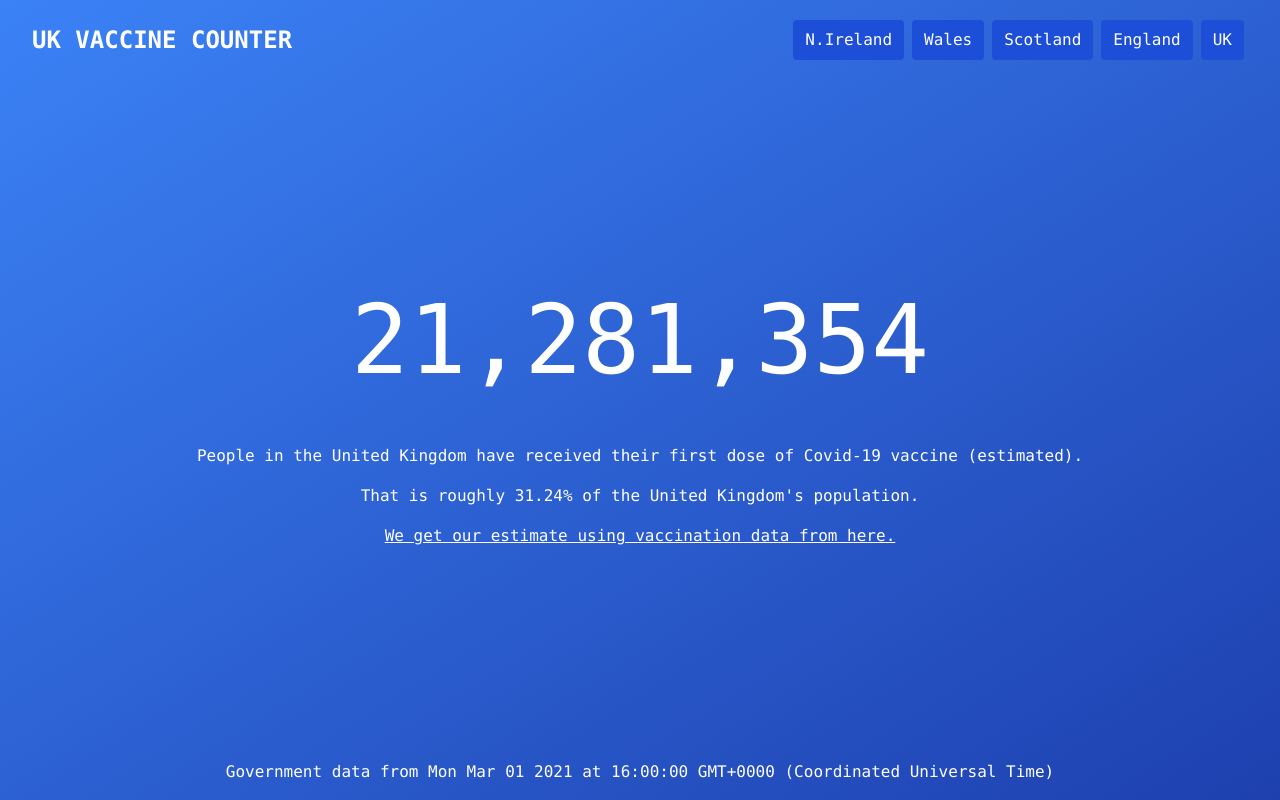
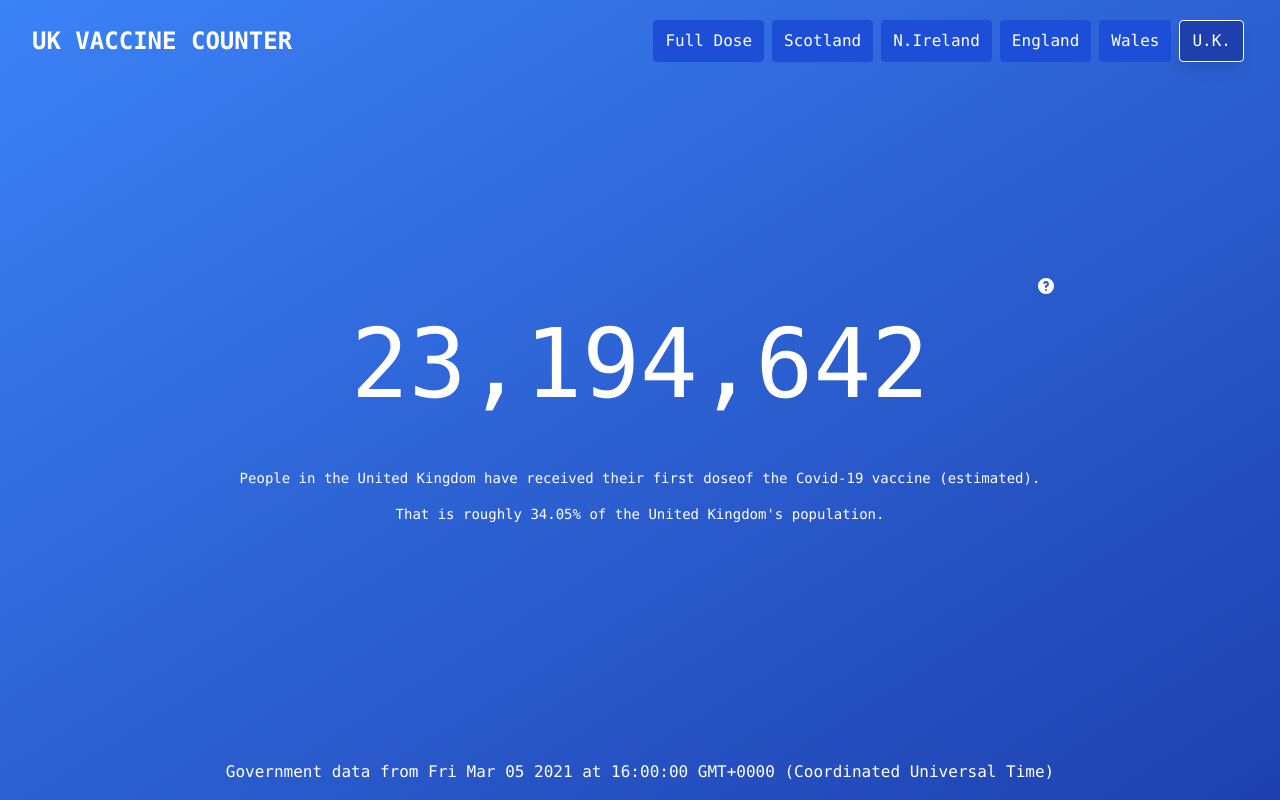
Before and after one commit to GeorgeElliott/VaccineCounter, a React (Create React App) app: page / in a window 1280 px wide. Built offline with nearby package versions, Linux system fonts and the light colour scheme.

Commit message:
Full Doses (#8)
- Added ability to choose to view full doses
- Added information modal
- Cleaned up some of the html

```diff
--- a/src/App.js
+++ b/src/App.js
@@ -1,6 +1,7 @@
 import React from "react";
 import NavBar from "./NavBar";
 import Loader from "./Loader";
+import Modal from "./Modal";
 
 class App extends React.Component {
   state = {
@@ -9,52 +10,63 @@ class App extends React.Component {
       {
         code: "uk",
         population: 68123219,
-        vaccineCount: 20275451,
-        dateUpdated: new Date(2021, 2, 1, 16, 0, 0, 0),
-        dailySevenDayAverage: 364515.9,
+        vaccineCount: 20982571,
+        vaccineCountFullDose: 963862,
+        dateUpdated: new Date(2021, 2, 5, 16, 0, 0, 0),
+        dailySevenDayAverage: 327248,
+        dailySevenDayAverageFullDose: 37592,
         formattedName: "the United Kingdom",
-        minUpdateInterval: 4000,
-        maxUpdateInterval: 6020,
+        buttonText: "U.K.",
       },
       {
         code: "wal",
         population: 3150000,
-        vaccineCount: 925669,
-        dateUpdated: new Date(2021, 2, 1, 16, 0, 0, 0),
-        dailySevenDayAverage: 9060.1,
+        vaccineCount: 951540,
+        vaccineCountFullDose: 139445,
+        dateUpdated: new Date(2021, 2, 5, 16, 0, 0, 0),
+        dailySevenDayAverage: 8895.7,
+        dailySevenDayAverageFullDose: 9942,
         formattedName: "Wales",
-
+        buttonText: "Wales",
       },
       {
         code: "eng",
         population: 56290000,
-        vaccineCount: 17212804,
-        dateUpdated: new Date(2021, 2, 1, 16, 0, 0, 0),
-        dailySevenDayAverage: 322104.3,
+        vaccineCount: 17785702,
+        vaccineCountFullDose: 684220,
+        dateUpdated: new Date(2021, 2, 5, 16, 0, 0, 0),
+        dailySevenDayAverage: 284387.1,
+        dailySevenDayAverageFullDose: 20325.9,
         formattedName: "England",
-        minUpdateInterval: 3000,
-        maxUpdateInterval: 4700,
+        buttonText: "England",
       },
       {
         code: "nir",
         population: 1890000,
-        vaccineCount: 525400,
-        dateUpdated: new Date(2021, 2, 1, 16, 0, 0, 0),
-        dailySevenDayAverage: 9624.3,
+        vaccineCount: 556721,
+        vaccineCountFullDose: 40139,
+        dateUpdated: new Date(2021, 2, 5, 16, 0, 0, 0),
+        dailySevenDayAverage: 9304,
+        dailySevenDayAverageFullDose: 1214.6,
         formattedName: "Northern Ireland",
+        buttonText: "N.Ireland",
       },
       {
         code: "scot",
         population: 5460000,
-        vaccineCount: 1611578,
-        dateUpdated: new Date(2021, 2, 1, 16, 0, 0, 0),
-        dailySevenDayAverage: 23727.1,
+        vaccineCount: 1688608,
+        vaccineCountFullDose: 100058,
+        dateUpdated: new Date(2021, 2, 5, 16, 0, 0, 0),
+        dailySevenDayAverage: 24661.1,
+        dailySevenDayAverageFullDose: 6199.6,
         formattedName: "Scotland",
+        buttonText: "Scotland",
       },
     ],
     activeCountry: {},
     valueToAdd: null,
     percentageOfPopulation: null,
+    fullDoseToggled: false,
   };
 
   componentDidMount() {
@@ -72,7 +84,7 @@ class App extends React.Component {
   }
 
   getFormattedTime() {
-    if (this.state.activeCountry.dateUpdated) {
+    if (this.state.activeCountry && this.state.activeCountry.dateUpdated) {
       return (
         <div>{`Government data from ${this.state.activeCountry.dateUpdated.toDateString()} at ${this.state.activeCountry.dateUpdated.toTimeString()}`}</div>
       );
@@ -84,27 +96,21 @@ class App extends React.Component {
   renderContent() {
     if (!this.state.loading) {
       return (
-        <div>
+        <div className="relative">
+          <Modal formattedTime={this.getFormattedTime}/>
           <h2 className="text-center text-6xl leading-loose md:text-8xl py-12">
             {Math.floor(this.state.vaccineCount).toLocaleString()}
           </h2>
-          <div className="text-center mx-6 py-2">
-            People in {this.state.activeCountry.formattedName} have received
-            their first dose of Covid-19 vaccine (estimated).
+          <div className="text-center text-sm mx-6 py-2">
+            People in {this.state.activeCountry.formattedName} have received{" "}
+            {!this.state.fullDoseToggled
+              ? "their first dose"
+              : "all required doses"}
+            of the Covid-19 vaccine (estimated).
           </div>
-          <div className="text-center mx-6 py-2">
+          <div className="text-center text-sm mx-6 py-2">
             That is roughly {this.state.percentageOfPopulation.toFixed(2)}% of{" "}
             {this.state.activeCountry.formattedName}'s population.
-          </div>
-          <div className="text-center mx-6 py-2">
-            <a
-              className="underline"
-              target="_blank"
-              rel="noreferrer"
-              href="https://coronavirus.data.gov.uk/details/vaccinations"
-            >
-              We get our estimate using vaccination data from here.
-            </a>
           </div>
         </div>
       );
@@ -117,28 +123,39 @@ class App extends React.Component {
     return (
       <div>
         <header className="w-full mx-auto p-4 md:absolute">
-          <NavBar toggleCountry={this.changeActiveCountry} />
+          <NavBar
+            countries={this.state.countries}
+            activeCountry={
+              this.state.activeCountry ? this.state.activeCountry.code : "uk"
+            }
+            toggleCountry={this.changeActiveCountry}
+            toggleFullDose={this.toggleFullDose}
+          />
         </header>
         <main className="flex md:h-screen h-full flex-row justify-center items-center flex-grow">
           {this.renderContent()}
         </main>
-        <footer className="md:absolute relative bottom-0 w-full p-4 sm:pt-10 sm:pb-4 sm:px-4 mx-auto text-center">
+        <footer className="md:absolute bottom-0 w-full p-4 md:pt-10 mx-auto text-center">
           {this.getFormattedTime()}
         </footer>
       </div>
     );
   }
 
-  setActiveCountry(activeCountry) {
+  setActiveCountry(activeCountry, isFullDose = false) {
     this.setState({
       loading: true,
     });
-    var dateDiff = new Date().getTime() - activeCountry.dateUpdated.getTime();
-    var secondsBetween = Math.abs(dateDiff) / 1000;
-    var vaccinesPerSecond = activeCountry.dailySevenDayAverage / 86400;
-    const vaccineCount =
-      activeCountry.vaccineCount + secondsBetween * vaccinesPerSecond;
-
+    const dateDiff = new Date().getTime() - activeCountry.dateUpdated.getTime();
+    const secondsBetween = Math.abs(dateDiff) / 1000;
+    const vaccinesPerSecond =
+      (!isFullDose
+        ? activeCountry.dailySevenDayAverage
+        : activeCountry.dailySevenDayAverageFullDose) / 86400;
+    const baseVaccineCount = !isFullDose
+      ? activeCountry.vaccineCount
+      : activeCountry.vaccineCountFullDose;
+    const vaccineCount = baseVaccineCount + secondsBetween * vaccinesPerSecond;
     this.setState({
       activeCountry: activeCountry,
       valueToAdd: vaccinesPerSecond,
@@ -147,36 +164,18 @@ class App extends React.Component {
       loading: false,
     });
 
-    var interval = activeCountry.code === "uk" || activeCountry.code === "eng" ?
-      Math.floor(Math.random() * (activeCountry.maxUpdateInterval - activeCountry.minUpdateInterval)) + activeCountry.minUpdateInterval :
-      1000;
-
-    this.totalInterval = setInterval(
-      () => {
-        interval = Math.floor(Math.random() * (activeCountry.maxUpdateInterval - activeCountry.minUpdateInterval)) + activeCountry.minUpdateInterval;
-        if(vaccinesPerSecond > 3){
-          var now = new Date();
-          var future = new Date(now.getTime() + interval);
-          let dateDiff = future.getTime() - now.getTime();
-          var secondsBetween = Math.abs(dateDiff) / 1000;
-          this.animateValue(this.state.vaccineCount, this.state.vaccineCount + secondsBetween * vaccinesPerSecond, 500);
-        }
-        else
-        {
-          interval = 1000;
+    this.totalInterval = setInterval(() => {
       this.setState({
         vaccineCount: this.state.vaccineCount + this.state.valueToAdd,
       });
-        }
-      },
-      interval
-    );
+    }, 1000);
 
     this.percentInterval = setInterval(
       () =>
         this.setState({
           percentageOfPopulation:
-            (this.state.vaccineCount / activeCountry.population) * 100,
+            (this.state.vaccineCount / this.state.activeCountry.population) *
+            100,
         }),
       10000
     );
@@ -184,23 +183,18 @@ class App extends React.Component {
 
   changeActiveCountry = (code) => {
     this.stopIntervals();
-    this.setActiveCountry(this.state.countries.find((x) => x.code === code));
+    this.setActiveCountry(
+      this.state.countries.find((x) => x.code === code),
+      this.state.fullDoseToggled
+    );
   };
 
-  animateValue(start, end, duration) {
-    let startTimestamp = null;
-    const step = (timestamp) => {
-      if (!startTimestamp) startTimestamp = timestamp;
-      const progress = Math.min((timestamp - startTimestamp) / duration, 1);
+  toggleFullDose = (isToggled) => {
     this.setState({
-        vaccineCount: Math.floor(progress * (end - start) + start),
+      fullDoseToggled: isToggled,
     });
-      if (progress < 1) {
-        window.requestAnimationFrame(step);
-      }
+    this.setActiveCountry(this.state.activeCountry, isToggled);
   };
-    window.requestAnimationFrame(step);
-  }
 }
 
 export default App;
--- /dev/null
+++ b/src/Modal.js
@@ -0,0 +1,112 @@
+import React from "react";
+
+export default function Modal(props) {
+  const [showModal, setShowModal] = React.useState(false);
+
+  return (
+    <div className="sm:relative">
+      <div
+        className="absolute md:top-2 md:right-2 top-2 right-7 cursor-pointer hover:animate-pulse"
+        onClick={() => setShowModal(true)}
+      >
+        <svg
+          className="w-5 h-5 fill-current"
+          xmlns="http://www.w3.org/2000/svg"
+          viewBox="0 0 20 20"
+          fill="currentColor"
+        >
+          <path
+            fillRule="evenodd"
+            d="M18 10a8 8 0 11-16 0 8 8 0 0116 0zm-8-3a1 1 0 00-.867.5 1 1 0 11-1.731-1A3 3 0 0113 8a3.001 3.001 0 01-2 2.83V11a1 1 0 11-2 0v-1a1 1 0 011-1 1 1 0 100-2zm0 8a1 1 0 100-2 1 1 0 000 2z"
+            clipRule="evenodd"
+          />
+        </svg>
+      </div>
+      {showModal ? (
+        <>
+          <div
+            className="justify-center items-center flex overflow-x-hidden overflow-y-auto md:fixed md:inset-0 left:0 absolute z-50 outline-none focus:outline-none"
+            onClick={() => setShowModal(false)}
+          >
+            <div className="relative w-auto my-6 mx-auto max-w-3xl">
+              {/*content*/}
+              <div className="border-0 rounded-lg shadow-lg relative flex flex-col w-full bg-white outline-none focus:outline-none">
+                {/*header*/}
+                <div className="flex items-start justify-between p-5 border-b border-solid border-gray-300 rounded-t">
+                  <h3 className="text-3xl text-gray-600  font-semibold uppercase">
+                    More information
+                  </h3>
+                  <button
+                    className="p-1 ml-auto bg-transparent border-0 text-black opacity-5 float-right text-3xl leading-none font-semibold outline-none focus:outline-none"
+                    onClick={() => setShowModal(false)}
+                  >
+                  </button>
+                </div>
+                {/*body*/}
+                <div className="relative px-6 py-3 flex-auto my-4 text-gray-600  leading-relaxed">
+                  <h2 className="text-2xl pb-3 font-bold underline">Why?</h2>
+                  <p>
+                    I have been doing a react course and I wanted to take some
+                    of what I have learnt and put it to use. Covid-19
+                    vaccinations have been going on at an impressive rate around
+                    the world and I thought that this would be a fun way to show
+                    the pace that vaccications are happening in the U.K.
+                  </p>
+                  <h2 className="text-2xl py-3 font-bold underline">Data</h2>
+                  <p>
+                    I use data from{" "}
+                    <a
+                      className="underline"
+                      target="_blank"
+                      rel="noreferrer"
+                      href="https://coronavirus.data.gov.uk/details/vaccinations"
+                    >
+                      United Kingdom's Covid-19 Dashboard
+                    </a>
+                    . The way I am calculating the data is probably not the most
+                    accurate but this was for a bit of fun. I take the amount of
+                    cases at the end of the previous day. Then use the seven day
+                    average and the difference in time between the stats being
+                    released and the current time to work out how many people
+                    are being vaccinated per second. This is not perfect because
+                    vaccines are not happening at the same rate at all hours of
+                    the day.
+                  </p>
+                  <h2 className="text-2xl py-3 font-bold underline">
+                    Future Changes
+                  </h2>
+                  <p>Here are a list of things I am thinking of adding.</p>
+                  <ul className=" py-3 list-disc list-inside">
+                    <li className="line-through">
+                      Full Dosing I am currently only including information
+                      about the first dose.
+                    </li>
+                    <li>
+                      Other countries apart from the U.K. Maybe the U.S.A. or
+                      the whole of the E.U.
+                    </li>
+                    <li>
+                      Looking into getting the data from API's so I do not have
+                      to update the data manually.
+                    </li>
+                  </ul>
+                </div>
+                <div className="flex items-center justify-end p-6 border-t border-solid border-gray-300 rounded-b">
+                  <button
+                    className="rounded px-3 py-2 m-1 bg-blue-700 uppercase"
+                    type="button"
+                    style={{ transition: "all .15s ease" }}
+                    onClick={() => setShowModal(false)}
+                  >
+                    Close
+                  </button>
+                </div>
+              </div>
+            </div>
+          </div>
+          <div className="opacity-25 fixed inset-0 z-40 bg-black"></div>
+        </>
+      ) : null}
+    </div>
+  );
+}
--- a/src/NavBar.js
+++ b/src/NavBar.js
@@ -1,7 +1,35 @@
-import React from 'react';
+import React from "react";
 
-export default function NavBar(props){
+export default function NavBar(props) {
   const [navbarOpen, setNavbarOpen] = React.useState(false);
+  const [fullDoseToggle, setFullDoseToggled] = React.useState(false);
+
+  const updateToggle = () => {
+    props.toggleFullDose(!fullDoseToggle);
+    setFullDoseToggled(!fullDoseToggle);
+  };
+
+  const renderButtons= () => {
+    return (
+      <>
+        {props.countries.map((x) => {
+          return (
+            <button
+            key={x.code}
+              className={`rounded px-3 py-2 m-1 ${
+                props.activeCountry !== x.code
+                  ? "bg-blue-700"
+                  : "bg-blue-800 border border-white shadow-lg"
+              }`} onClick={() => props.toggleCountry(x.code)}
+            >
+              {x.buttonText}
+            </button>
+          );
+        })}
+      </>
+    );
+  };
+
   return (
     <>
       <nav className="relative flex flex-wrap items-center justify-between navbar-expand-lg bg-transparent mb-3">
@@ -26,35 +54,16 @@ export default function NavBar(props){
             id="example-navbar-danger"
           >
             <div className="flex flex-row-reverse flex-wrap lg:ml-auto">
+              {renderButtons()}
               <button
-                className="bg-blue-700 rounded px-3 py-2 m-1"
-                onClick={() => props.toggleCountry("uk")}
+                className={`rounded px-3 py-2 m-1 ${
+                  !fullDoseToggle
+                    ? "bg-blue-700"
+                    : "bg-blue-800 border border-white shadow-lg"
+                }`}
+                onClick={(e) => updateToggle()}
               >
-                UK
-              </button>
-              <button
-                className="bg-blue-700 rounded px-3 py-2 m-1"
-                onClick={() => props.toggleCountry("eng")}
-              >
-                England
-              </button>
-              <button
-                className="bg-blue-700 rounded px-3 py-2 m-1"
-                onClick={() => props.toggleCountry("scot")}
-              >
-                Scotland
-              </button>
-              <button
-                className="bg-blue-700 rounded px-3 py-2 m-1"
-                onClick={() => props.toggleCountry("wal")}
-              >
-                Wales
-              </button>
-              <button
-                className="bg-blue-700 rounded px-3 py-2 m-1"
-                onClick={() => props.toggleCountry("nir")}
-              >
-                N.Ireland
+                Full Dose
               </button>
             </div>
           </div>
```
Lines whose indentation alone changed are shown as unchanged.
